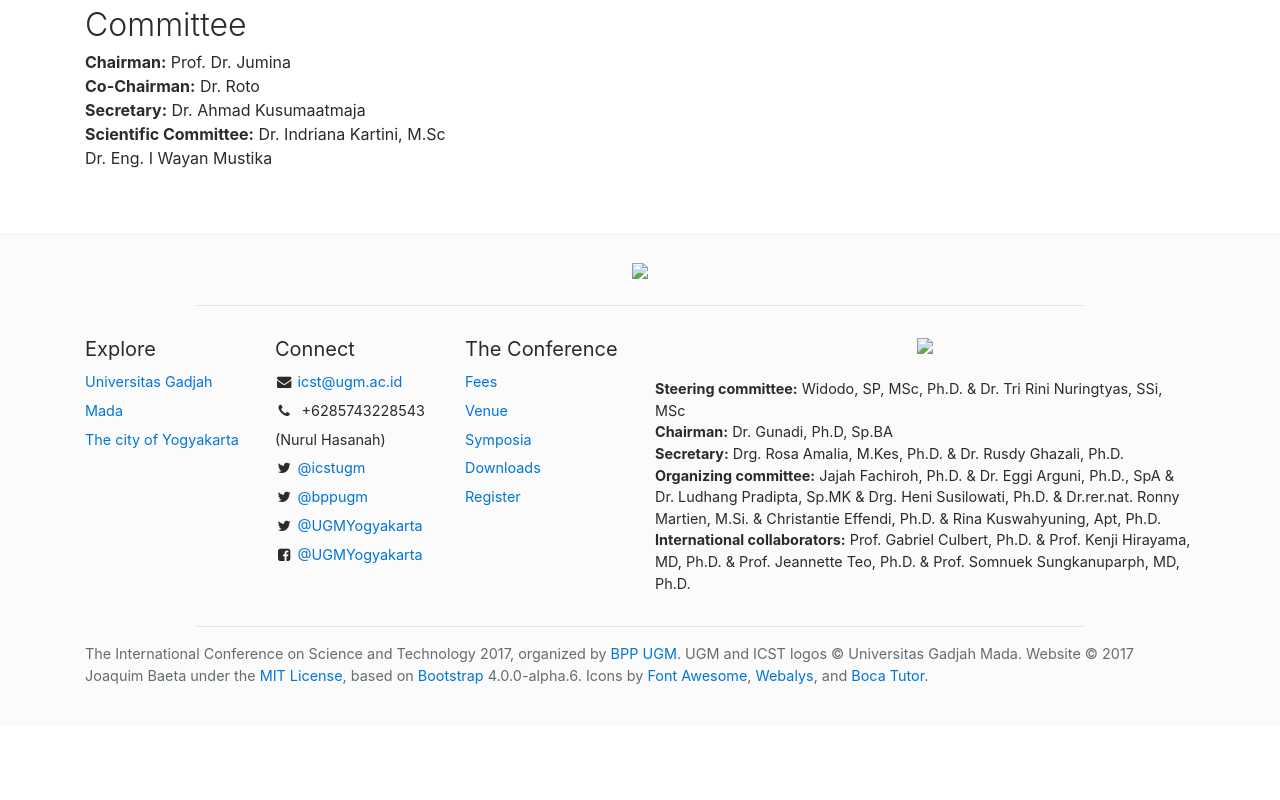
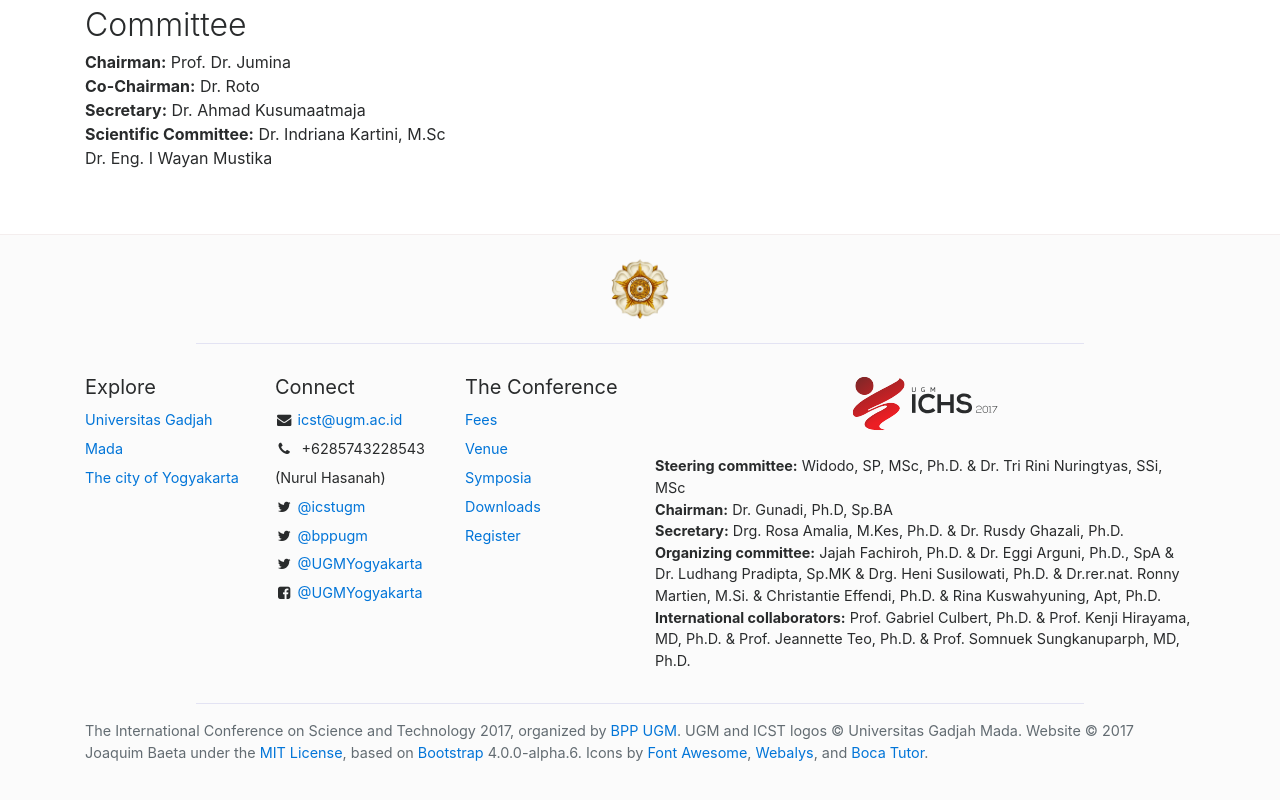
Before and after one commit to jaybaeta/ichs-2017, a plain HTML site: page article/about.html in a window 1280 px wide. Shown: the part 752-1552 px from the top of the page. Before the commit the page ends 1478 px from the top, so only its background shows below. Drawn offline with nearby package versions, Linux system fonts and the light colour scheme.

```diff
--- a/article/about.html
+++ b/article/about.html
@@ -179,7 +179,7 @@
       <div class="container py-4">
         <div class="row">
           <div class="col-12 text-center">
-            <img src="images/logos/ugm.gif" class="px-1" height="60px"> <br>
+            <img src="../images/logos/ugm.gif" class="px-1" height="60px"> <br>
             <hr style="border-color: #e3e3f3; width: 80%;" class="mx-auto my-4">
           </div>
         </div>
@@ -207,7 +207,7 @@
             <a href="http://epaper.uasc.ugm.ac.id/Papers/submission/8">Register</a></p>
           </div>
           <div class="col-md-6">
-            <p class="text-center"><img src="images/logos/logo.svg" class="mb-2" height="55px"> <br></p>
+            <p class="text-center"><img src="../images/logos/logo.svg" class="mb-2" height="55px"> <br></p>
             <p><b>Steering committee:</b> Widodo, SP, MSc, Ph.D. &amp; Dr. Tri Rini Nuringtyas, SSi, MSc <br>
             <b>Chairman:</b> Dr. Gunadi, Ph.D, Sp.BA <br>
             <b>Secretary:</b> Drg. Rosa Amalia, M.Kes, Ph.D. &amp; Dr. Rusdy Ghazali, Ph.D. <br>
```
Also changed, not shown: article/venue.html (+2 -2 lines).
